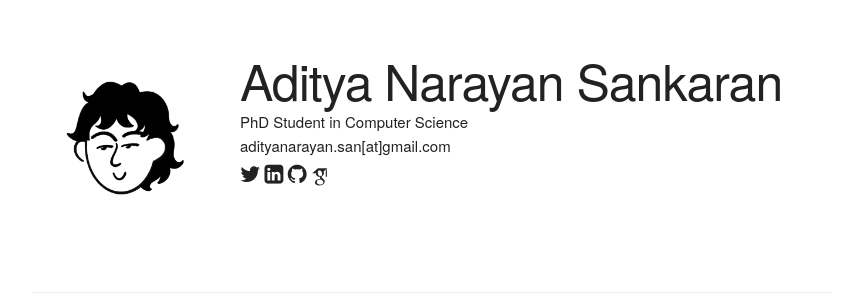
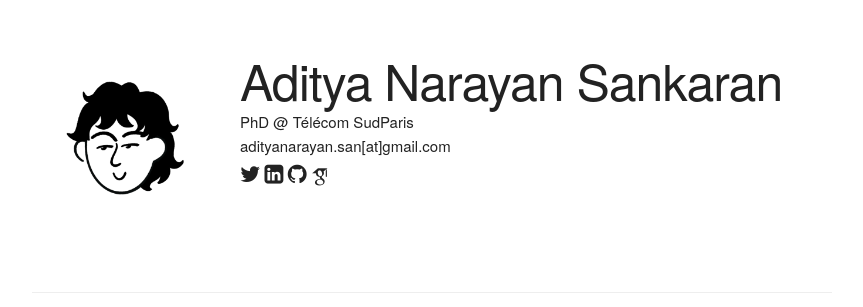
Before and after one commit to callmesanfornow/callmesanfornow.github.io, a Jekyll site: the page built from index.html, in a window 1280 px wide and 900 px high. Shown: the top 307 px of the window, without its empty margins (208-1071 px from the left). Built offline with Jekyll 4.4.1, drawn with Linux system fonts in a browser that asks for light colours; some web fonts are replaced.

Commit message:
Update main_info.yaml

```diff
--- a/_data/main_info.yaml
+++ b/_data/main_info.yaml
@@ -1,5 +1,5 @@
 name: "Aditya Narayan Sankaran"
-title: "PhD Student in Computer Science"
+title: "PhD @ Télécom SudParis"
 email: "adityanarayan.san[at]gmail.com"
 profile_pic: "/assets/profile-pics/profile_pic.png"
 twitter: "https://x.com/areyounuts_san"
```
